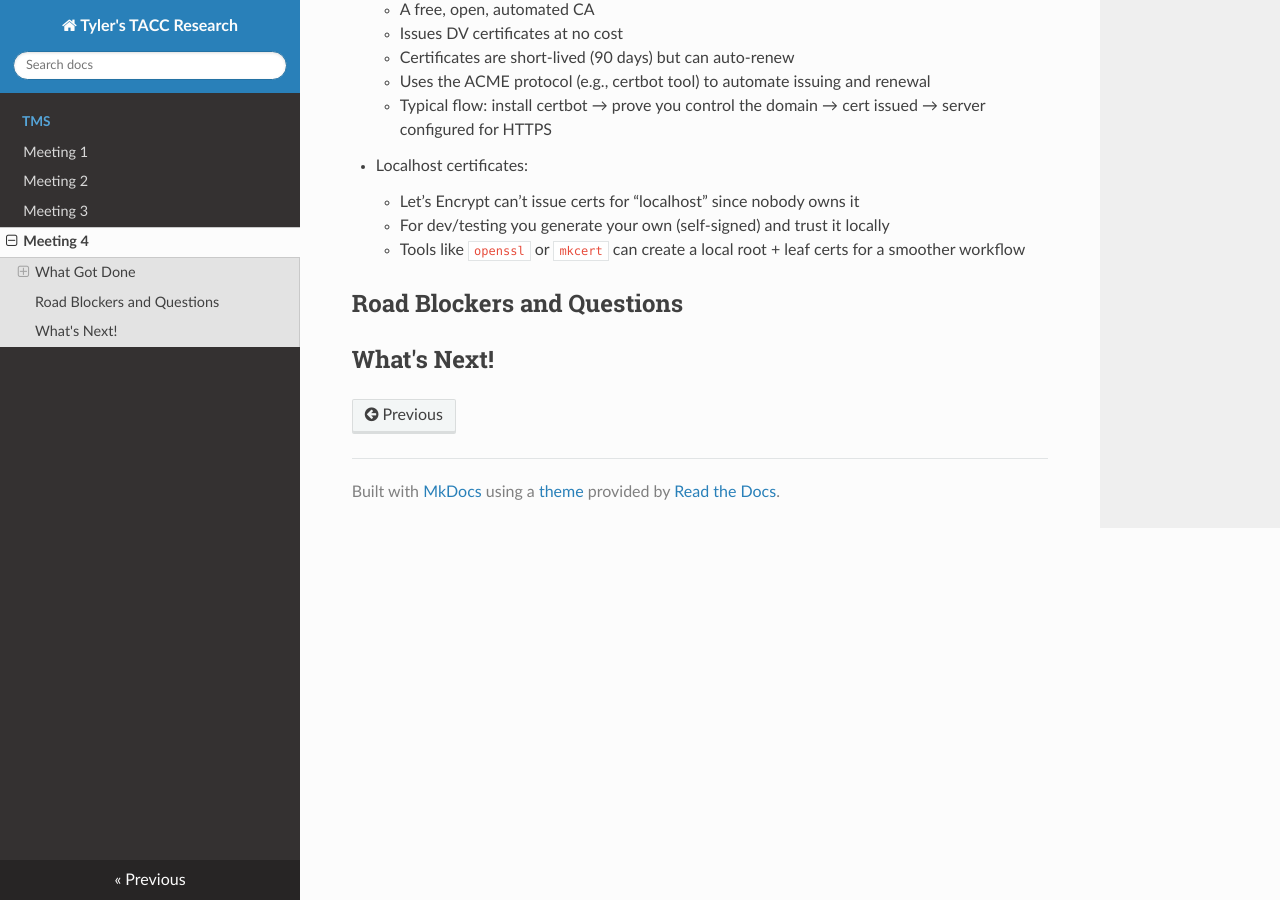
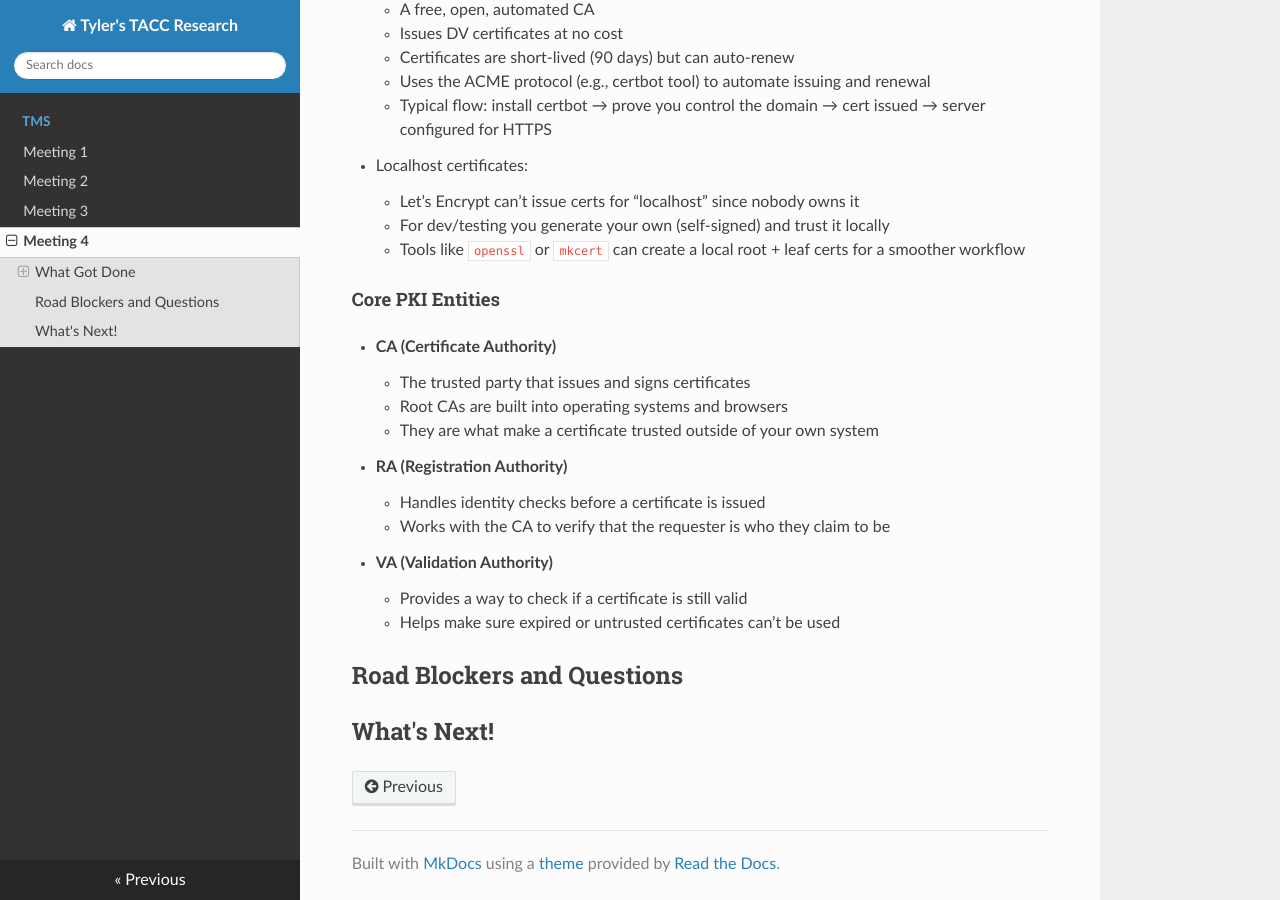
Before and after one commit to tyler0852/tylers-tacc-research, an MkDocs documentation site: the page built from docs/tms/meeting-4.md, in a window 1280 px wide and 900 px high, scrolled down 4756 px. Built offline with MkDocs 1.6.1, drawn with Linux system fonts in a browser that asks for light colours; nearby versions of some CDN libraries; formulas are drawn with MathJax 3.

Commit message:
Update meeting-4.md

```diff
--- a/docs/tms/meeting-4.md
+++ b/docs/tms/meeting-4.md
@@ -184,6 +184,21 @@ $$s = A^b \pmod p$$
     - For dev/testing you generate your own (self-signed) and trust it locally
     - Tools like `openssl` or `mkcert` can create a local root + leaf certs for a smoother workflow
 
+#### Core PKI Entities
+
+- **CA (Certificate Authority)**
+    - The trusted party that issues and signs certificates
+    - Root CAs are built into operating systems and browsers
+    - They are what make a certificate trusted outside of your own system
+
+- **RA (Registration Authority)**
+    - Handles identity checks before a certificate is issued
+    - Works with the CA to verify that the requester is who they claim to be
+
+- **VA (Validation Authority)**
+    - Provides a way to check if a certificate is still valid
+    - Helps make sure expired or untrusted certificates can’t be used
+
 
 ## Road Blockers and Questions
 
```
